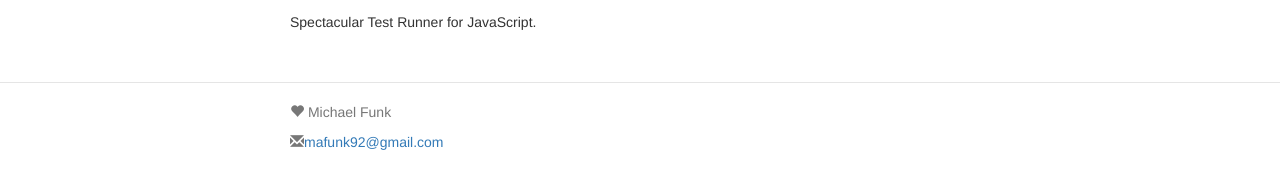
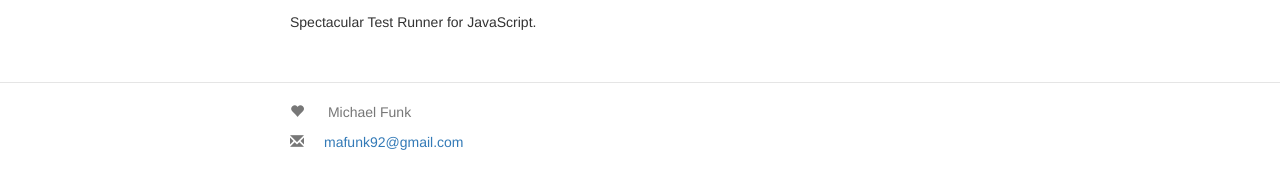
Before and after one commit to mafunk92/mafunk92.github.io, a Jekyll site: the page ngBlog/index.html, which Jekyll copies as it is, in a window 1280 px wide. Shown: the part 728-897 px from the top of the page. Built offline with Jekyll 4.4.1, drawn with Linux system fonts in a browser that asks for light colours.

Commit message:
add spacing

```diff
--- a/ngBlog/index.html
+++ b/ngBlog/index.html
@@ -52,8 +52,8 @@
 
     <div class="footer">
       <div class="container">
-        <p><span class="glyphicon glyphicon-heart"></span> Michael Funk</p>
-        <p><span class="glyphicon glyphicon-envelope"></span><a href="mailto:mafunk92@gmail.com">mafunk92@gmail.com</a></p>
+        <p><span class="glyphicon glyphicon-heart" style="margin-right:20px;"></span>   Michael Funk</p>
+        <p><span class="glyphicon glyphicon-envelope" style="margin-right:20px;"></span><a href="mailto:mafunk92@gmail.com">mafunk92@gmail.com</a></p>
       </div>
     </div>
 
```
